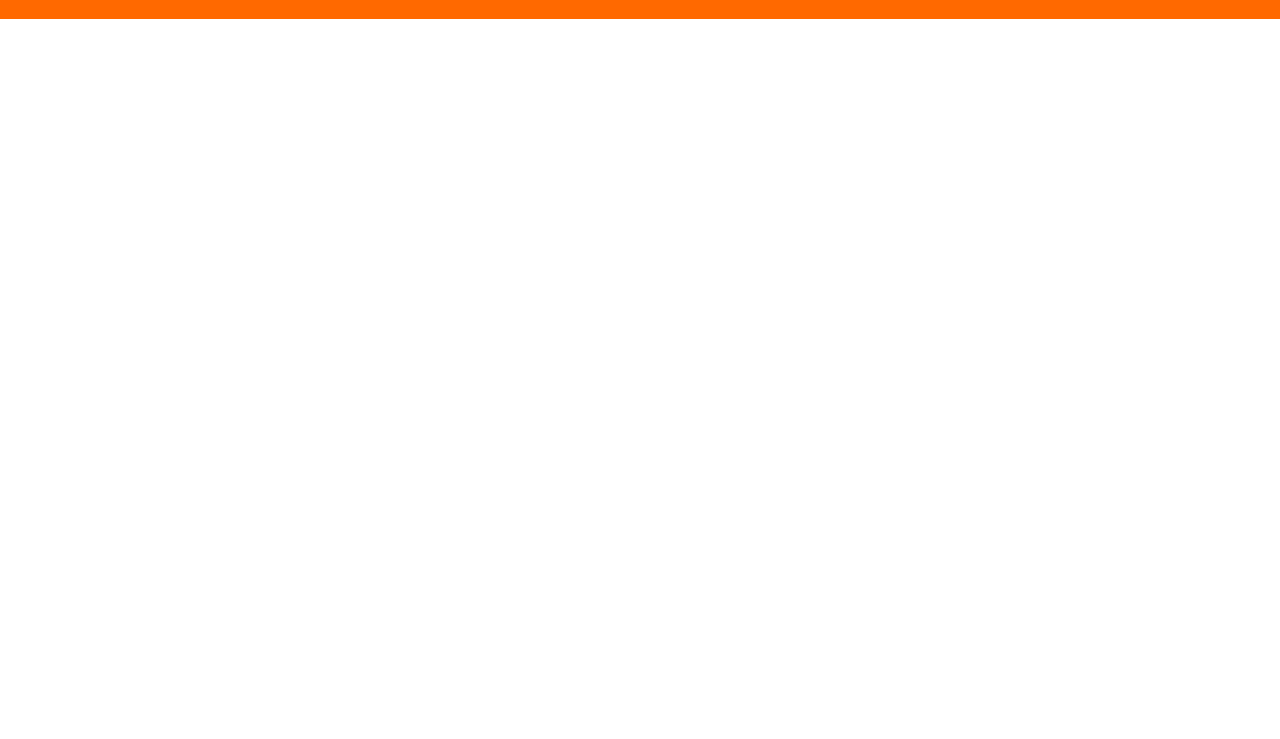
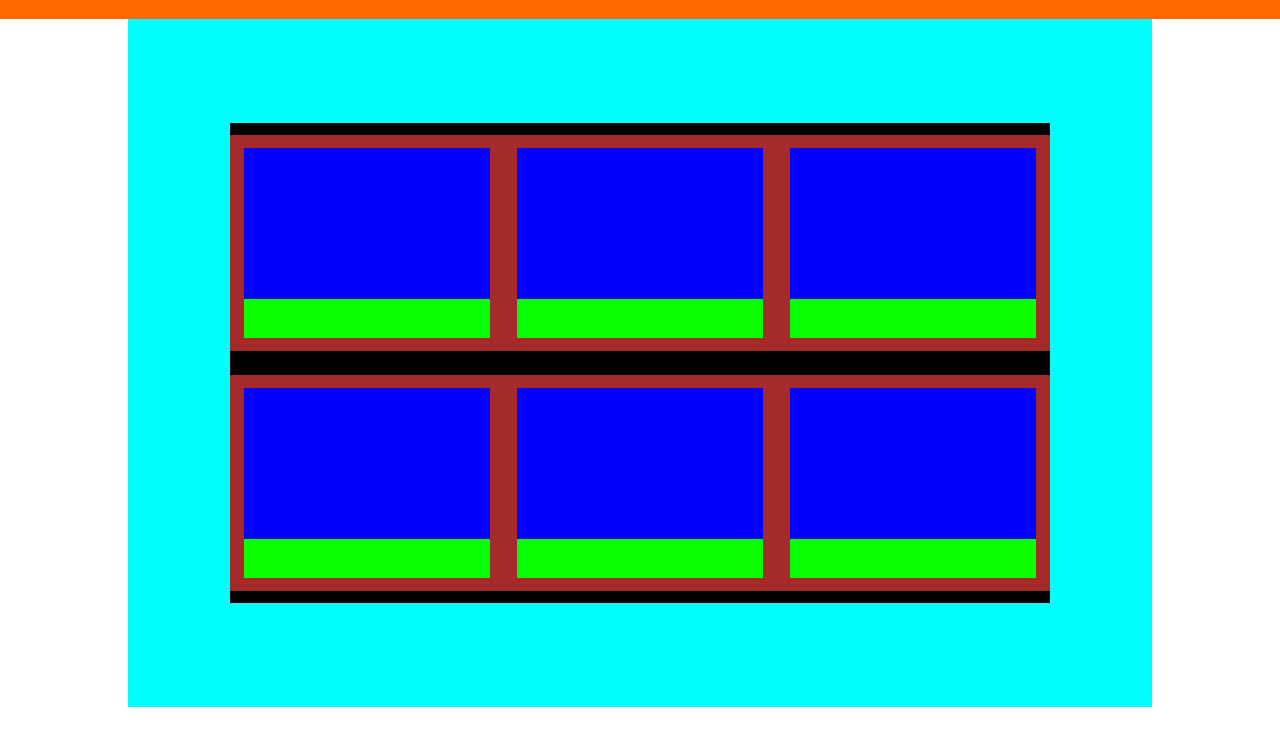
Before and after one commit to DominikKnapczyk/html-css-boolando, a plain HTML site: page index.html in a window 1280 px wide. Shown: the part 61-800 px from the top of the page. Drawn offline with Linux system fonts and the light colour scheme.

Commit message:
+ grid system

```diff
--- a/css/style.css
+++ b/css/style.css
@@ -0,0 +1,53 @@
+main {
+  height: 86vh;
+}
+
+.grid {
+  display: flex;
+  flex-direction: column;
+  justify-content: center;
+  align-items: center;
+
+  width: 80%;
+  margin: auto;
+  height: 100%;
+  background-color: aqua;
+
+
+}
+
+.row {
+  display: flex;
+  justify-content: center;
+  align-items: center;
+  height: 30vh;
+  width: 80%;
+  background-color: black;
+}
+
+.container {
+  display: flex;
+  flex-direction: column;
+  align-items: center;
+  justify-content: center;
+
+
+
+  width: 80%;
+  height: 90%;
+  margin: auto;
+  background-color: brown;
+}
+
+.container-image {
+
+  width: 90%;
+  height: 70%;
+  background-color: blue;
+}
+
+.container-description {
+  width: 90%;
+  height: 18%;
+  background-color: rgb(9, 255, 0);
+}
--- a/index.html
+++ b/index.html
@@ -39,4 +39,39 @@
 	</nav>
 </header>
 
+<main>
+	<div class="grid">
+
+		<div class="row">
+			<div class="container">
+				<div class="container-image"></div>
+				<div class="container-description"></div>
+			</div>
+			<div class="container">
+				<div class="container-image"></div>
+				<div class="container-description"></div>
+			</div>
+			<div class="container">
+				<div class="container-image"></div>
+				<div class="container-description"></div>
+			</div>
+		</div>
+
+		<div class="row">
+			<div class="container">
+				<div class="container-image"></div>
+				<div class="container-description"></div>
+			</div>
+			<div class="container">
+				<div class="container-image"></div>
+				<div class="container-description"></div>
+			</div>
+			<div class="container">
+				<div class="container-image"></div>
+				<div class="container-description"></div>
+			</div>
+		</div>
+	</div>
+</main>
+
 </html>
```
